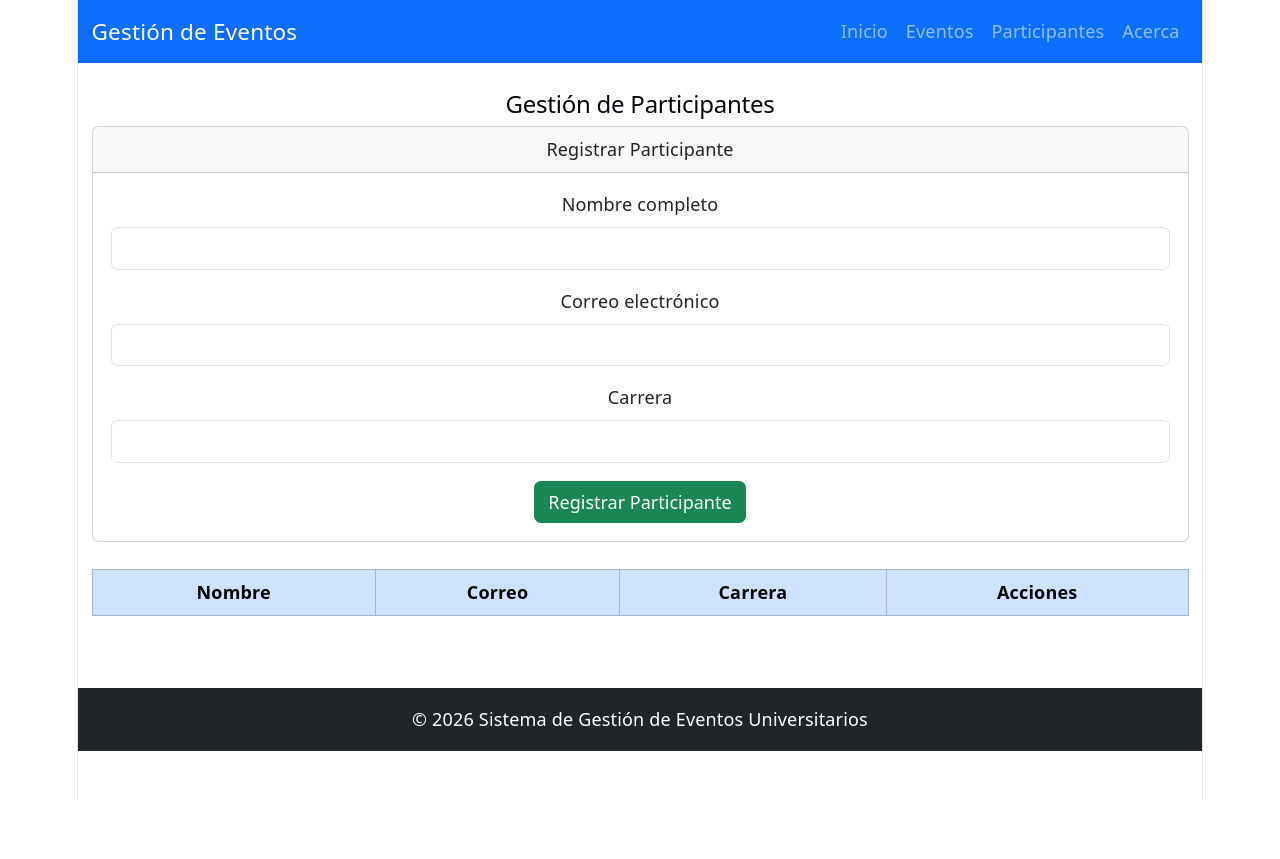
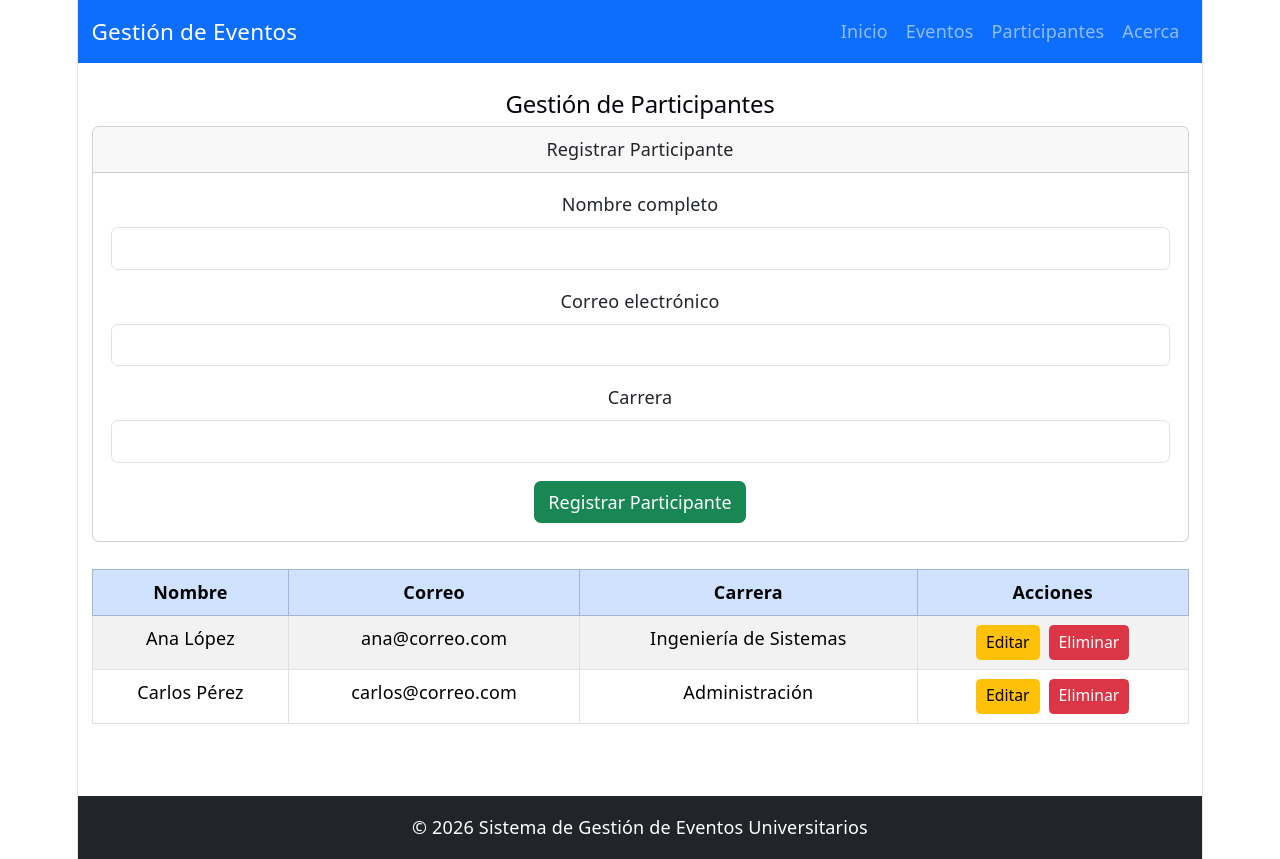
Before and after one commit to JTeran152/EVALUACION_FINAL, a React (Vite) app: page /participantes in a window 1280 px wide. Before the commit the page ends 800 px from the top, so only its background shows below. Built offline with nearby package versions, Linux system fonts and the light colour scheme; data requests are answered from the project's data file.

Commit message:
Integrar API REST para gestión de participantes

```diff
--- a/src/pages/Participantes.jsx
+++ b/src/pages/Participantes.jsx
@@ -1,7 +1,13 @@
-import { useState } from "react";
+import { useState, useEffect } from "react";
 import ParticipantForm from "../components/ParticipantForm";
 import ParticipantTable from "../components/ParticipantTable";
 
+import {
+  obtenerParticipantes,
+  crearParticipante,
+  actualizarParticipanteAPI,
+  eliminarParticipanteAPI,
+} from "../services/participantService";
 
 function Participantes() {
   //Datos del formulario
@@ -15,75 +21,96 @@ function Participantes() {
 
   const [participantes, setParticipantes] = useState([]);
 
+  useEffect(() => {
+    cargarParticipantes();
+  }, []);
 
-  const agregarParticipante = () => {
+  const cargarParticipantes = async () => {
+    try {
+
+      const respuesta = await obtenerParticipantes();
+
+      setParticipantes(respuesta.data);
+
+    } catch (error) {
+
+      console.error("Error al cargar participantes:", error);
+
+    }
+  };
+
+  const agregarParticipante = async () => {
 
     if (!nombre || !correo || !carrera) {
       alert("Completa todos los campos.");
       return;
     }
 
-
     const nuevoParticipante = {
-      id: participantes.length + 1,
       nombre,
       correo,
       carrera,
     };
 
+    try {
 
-    setParticipantes([
-      ...participantes,
-      nuevoParticipante
-    ]);
+      await crearParticipante(nuevoParticipante);
 
+      cargarParticipantes();
 
       setNombre("");
       setCorreo("");
       setCarrera("");
 
-  };
+    } catch (error) {
 
-  const eliminarParticipante = (id) => {
+      console.error("Error al crear participante:", error);
 
-    const participantesActualizados = participantes.filter(
-      (participante) => participante.id !== id
-    );
-
-    setParticipantes(participantesActualizados);
+    }
 
   };
 
   const editarParticipante = (participante) => {
-
-    setEditando(true);
-    setParticipanteEditando(participante);
-
     setNombre(participante.nombre);
     setCorreo(participante.correo);
     setCarrera(participante.carrera);
 
+    setParticipanteEditando(participante);
+    setEditando(true);
   };
 
-  const actualizarParticipante = () => {
+  const eliminarParticipante = async (id) => {
 
-    const participantesActualizados = participantes.map(
-      (participante) =>
-        participante.id === participanteEditando.id
-          ? {
-              ...participante,
+    try {
+
+      await eliminarParticipanteAPI(id);
+
+      cargarParticipantes();
+
+    } catch (error) {
+
+      console.error("Error al eliminar participante:", error);
+
+    }
+
+  };
+
+  const actualizarParticipante = async () => {
+
+    const participanteActualizado = {
       nombre,
       correo,
       carrera,
-            }
-          : participante
+    };
+
+    try {
+
+      await actualizarParticipanteAPI(
+        participanteEditando.id,
+        participanteActualizado
       );
 
-
-  setParticipantes(participantesActualizados);
-
-
-  // Limpiar formulario
+      cargarParticipantes();
 
       setNombre("");
       setCorreo("");
@@ -91,6 +118,12 @@ function Participantes() {
 
       setEditando(false);
       setParticipanteEditando(null);
+
+    } catch (error) {
+
+      console.error("Error al actualizar participante:", error);
+
+    }
 
   };
 
--- /dev/null
+++ b/src/services/participantService.js
@@ -0,0 +1,21 @@
+import api from "./api";
+
+// Obtener participantes
+export const obtenerParticipantes = () => {
+  return api.get("/participantes");
+};
+
+// Crear participante
+export const crearParticipante = (participante) => {
+  return api.post("/participantes", participante);
+};
+
+// Actualizar participante
+export const actualizarParticipanteAPI = (id, participante) => {
+  return api.put(`/participantes/${id}`, participante);
+};
+
+// Eliminar participante
+export const eliminarParticipanteAPI = (id) => {
+  return api.delete(`/participantes/${id}`);
+};
```
Lines whose indentation alone changed are shown as unchanged.
